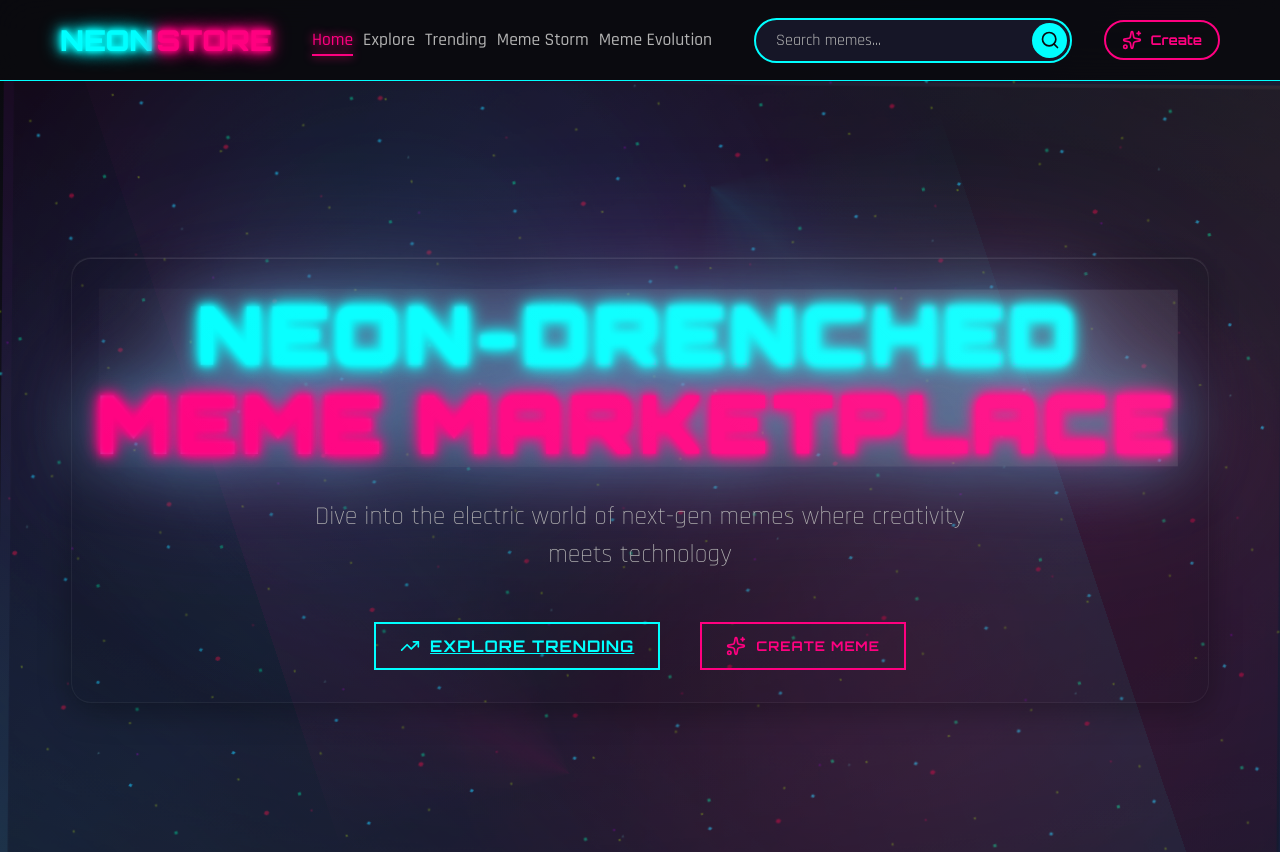
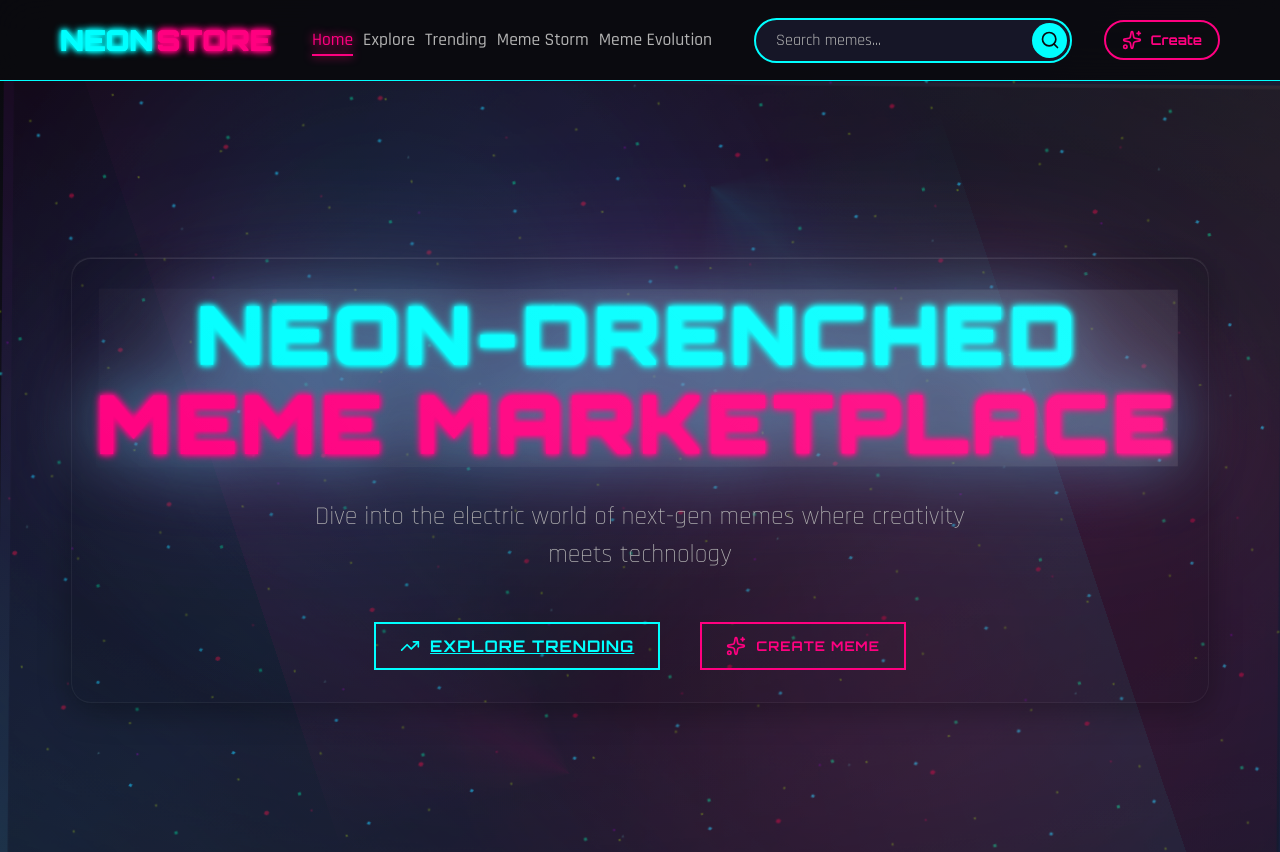
Before and after one commit to vivek-ptk/Neon-Store-Frontend, a React (Create React App) app: page / in a window 1280 px wide. Shown: the top 852 px of the page. Built offline with nearby package versions, Linux system fonts and the light colour scheme; no server answers.

Commit message:
fixed excess glow

```diff
--- a/src/pages/Home.tsx
+++ b/src/pages/Home.tsx
@@ -303,7 +303,7 @@ const Home: React.FC<HomeProps> = ({ onOpenMemeCreator }) => {
         </div>
         <div className="container">
           <div className="hero-content">
-            <h1 className="hero-title">
+            <h1 className="hero-title" >
               <span className="neon-text-cyan">NEON-DRENCHED</span>
               <br />
               <span className="neon-text-pink">MEME MARKETPLACE</span>
--- a/src/styles/global.css
+++ b/src/styles/global.css
@@ -69,19 +69,19 @@ body {
 .neon-text-cyan {
   color: var(--neon-cyan);
   text-shadow:
-    0 0 5px var(--neon-cyan),
-    0 0 10px var(--neon-cyan),
-    0 0 15px var(--neon-cyan),
-    0 0 20px var(--neon-cyan);
+    0 0 0px var(--neon-cyan),
+    0 0 4px var(--neon-cyan),
+    0 0 7px var(--neon-cyan),
+    0 0 9px var(--neon-cyan);
 }
 
 .neon-text-pink {
   color: var(--neon-pink);
   text-shadow:
-    0 0 5px var(--neon-pink),
-    0 0 10px var(--neon-pink),
-    0 0 15px var(--neon-pink),
-    0 0 20px var(--neon-pink);
+    0 0 0px var(--neon-pink),
+    0 0 4px var(--neon-pink),
+    0 0 7px var(--neon-pink),
+    0 0 9px var(--neon-pink);
 }
 
 .neon-text-purple {
@@ -132,9 +132,9 @@ body {
 .neon-btn-pink:hover {
   background: var(--neon-pink);
   box-shadow:
-    0 0 10px var(--neon-pink),
-    0 0 20px var(--neon-pink),
-    0 0 30px var(--neon-pink);
+    0 0 1px var(--neon-pink),
+    0 0 2px var(--neon-pink),
+    0 0 3px var(--neon-pink);
 }
 
 .neon-btn-purple {
@@ -145,9 +145,9 @@ body {
 .neon-btn-purple:hover {
   background: var(--neon-purple);
   box-shadow:
-    0 0 10px var(--neon-purple),
-    0 0 20px var(--neon-purple),
-    0 0 30px var(--neon-purple);
+    0 0 1px var(--neon-purple),
+    0 0 2px var(--neon-purple),
+    0 0 3px var(--neon-purple);
 }
 
 /* Neon Card Styles */
```
